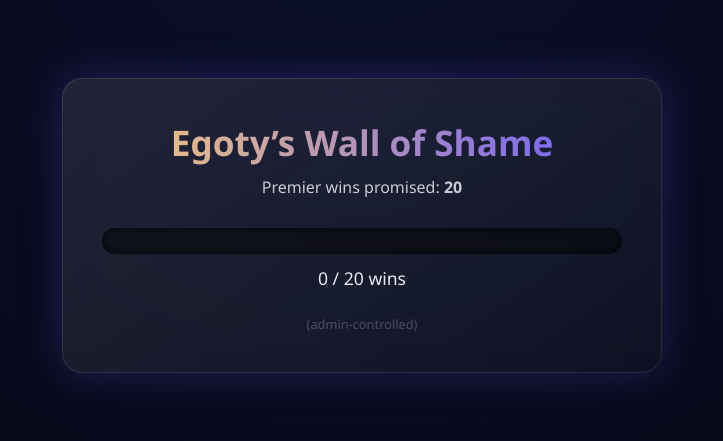
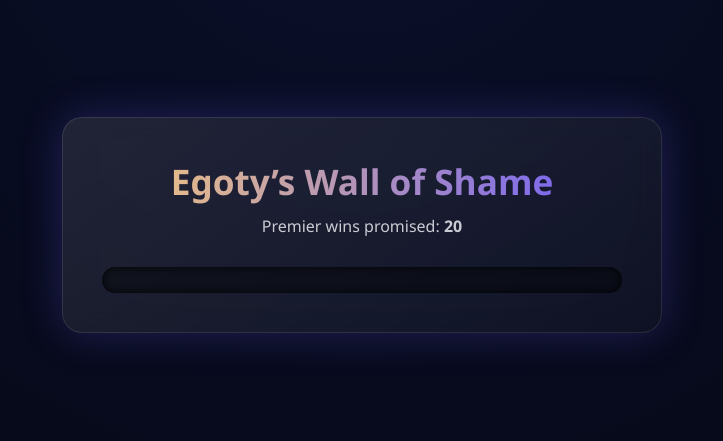
Before and after one commit to Aieter/Egothy-s-Wall-of-Shame, a plain HTML site: page index.html in a window 1280 px wide. Shown: the part 175-616 px from the top of the page, without its empty margins (278-1001 px from the left). Drawn offline with Linux system fonts and the light colour scheme.

Commit message:
Update index.html

```diff
--- a/index.html
+++ b/index.html
@@ -101,10 +101,6 @@ h1 {
   <div class="progress">
     <div class="fill" id="fill"></div>
   </div>
-
-  <div class="label" id="label"></div>
-
-  <div class="admin">(admin-controlled)</div>
 </div>
 
 <script>
```
